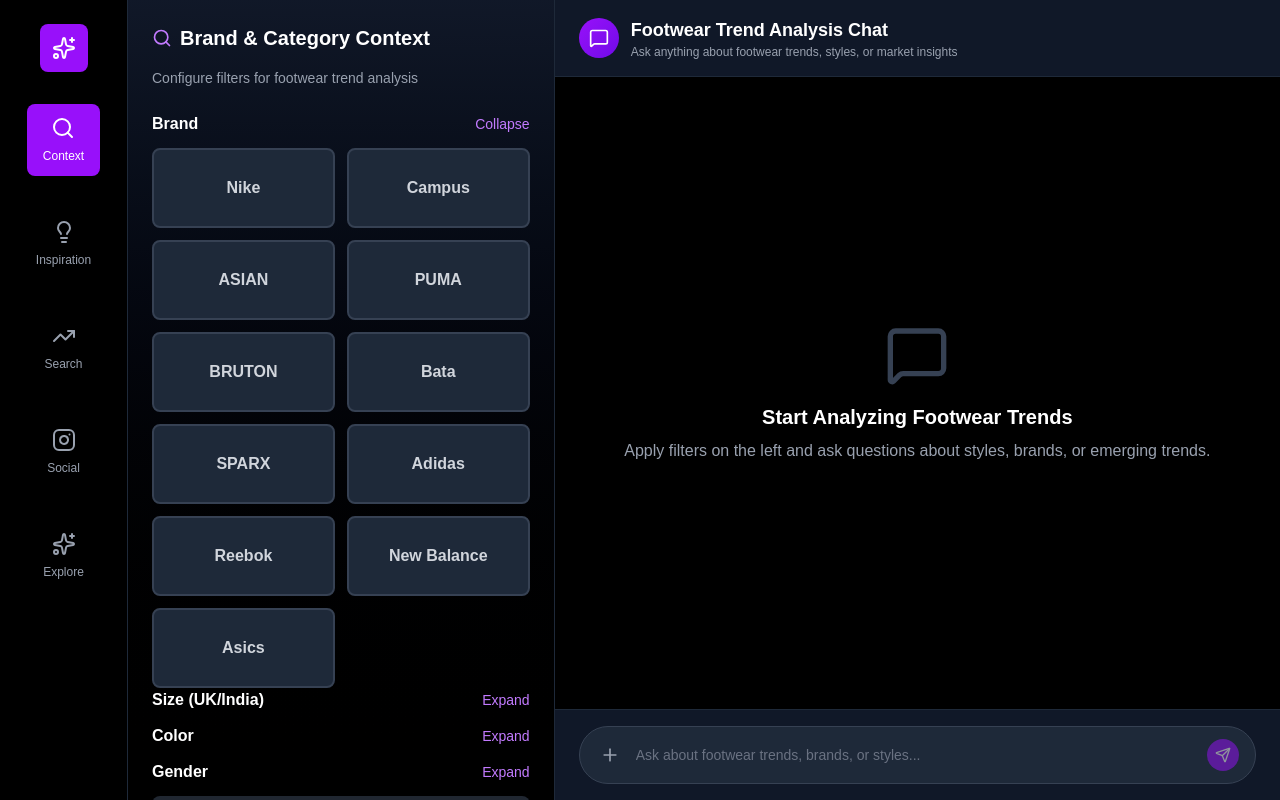
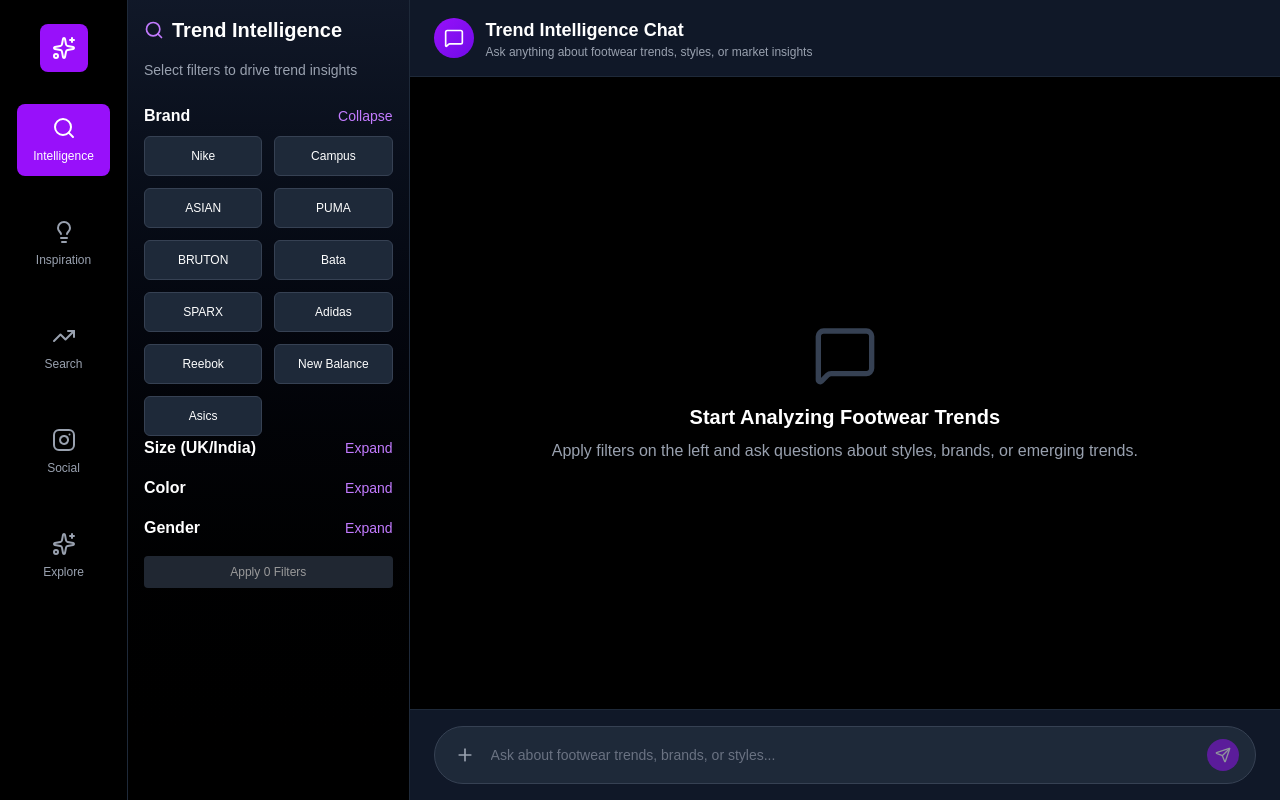
Before and after one commit to setnext/market-trend-analyzer, a Next.js app: page / in a window 1280 px wide. Built offline with nearby package versions, Linux system fonts and the light colour scheme.

Commit message:
Update UI for trend analyzer

```diff
--- a/components/TrendAnalyzerLayout.tsx
+++ b/components/TrendAnalyzerLayout.tsx
@@ -144,19 +144,17 @@
         <nav className="flex-1 flex flex-col items-center gap-8">
           <button
             onClick={() => setActiveNav('context')}
-            className={`flex flex-col items-center gap-2 px-4 py-3 rounded-lg transition-all ${
-              activeNav === 'context'
+            className={`flex flex-col items-center gap-2 px-4 py-3 rounded-lg transition-all ${activeNav === 'context'
               ? 'bg-purple-600 text-white'
               : 'text-gray-400 hover:text-white hover:bg-gray-800'
               }`}
           >
             <Search className="w-6 h-6" />
-            <span className="text-xs font-medium">Context</span>
+            <span className="text-xs font-medium">Intelligence</span>
           </button>
           <button
             onClick={() => setActiveNav('inspiration')}
-            className={`flex flex-col items-center gap-2 px-4 py-3 rounded-lg transition-all ${
-              activeNav === 'inspiration'
+            className={`flex flex-col items-center gap-2 px-4 py-3 rounded-lg transition-all ${activeNav === 'inspiration'
               ? 'bg-purple-600 text-white'
               : 'text-gray-400 hover:text-white hover:bg-gray-800'
               }`}
@@ -166,8 +164,7 @@
           </button>
           <button
             onClick={() => setActiveNav('search')}
-            className={`flex flex-col items-center gap-2 px-4 py-3 rounded-lg transition-all ${
-              activeNav === 'search'
+            className={`flex flex-col items-center gap-2 px-4 py-3 rounded-lg transition-all ${activeNav === 'search'
               ? 'bg-purple-600 text-white'
               : 'text-gray-400 hover:text-white hover:bg-gray-800'
               }`}
@@ -177,8 +174,7 @@
           </button>
           <button
             onClick={() => setActiveNav('social')}
-            className={`flex flex-col items-center gap-2 px-4 py-3 rounded-lg transition-all ${
-              activeNav === 'social'
+            className={`flex flex-col items-center gap-2 px-4 py-3 rounded-lg transition-all ${activeNav === 'social'
               ? 'bg-purple-600 text-white'
               : 'text-gray-400 hover:text-white hover:bg-gray-800'
               }`}
@@ -188,8 +184,7 @@
           </button>
           <button
             onClick={() => setActiveNav('explore')}
-            className={`flex flex-col items-center gap-2 px-4 py-3 rounded-lg transition-all ${
-              activeNav === 'explore'
+            className={`flex flex-col items-center gap-2 px-4 py-3 rounded-lg transition-all ${activeNav === 'explore'
               ? 'bg-purple-600 text-white'
               : 'text-gray-400 hover:text-white hover:bg-gray-800'
               }`}
@@ -201,19 +196,19 @@
       </div>
 
       {/* Middle Panel - Dynamic Content (Filters & Tools) */}
-      <div className="w-1/3 bg-gradient-to-b from-gray-900 to-black border-r border-gray-800 overflow-y-auto">
+      <div className="w-[22%] bg-gradient-to-b from-gray-900 to-black border-r border-gray-800 overflow-y-auto">
         {activeNav === 'context' && (
-          <div className="p-6 space-y-8">
+          <div className="p-4 space-y-5">
             <div>
               <div className="flex items-center gap-2 mb-4">
                 <Search className="w-5 h-5 text-purple-400" />
-                <h2 className="text-xl font-bold">Brand & Category Context</h2>
+                <h2 className="text-xl font-bold">Trend Intelligence</h2>
               </div>
-              <p className="text-sm text-gray-400 mb-6">Configure filters for footwear trend analysis</p>
+              <p className="text-sm text-gray-400 mb-6"> Select filters to drive trend insights</p>
 
               {/* Brand */}
               <div>
-                <div className="flex items-center justify-between mb-3">
+                <div className="flex items-center justify-between mb-2">
                   <span className="font-semibold">Brand</span>
                   <button onClick={() => toggleSection('brand')} className="text-sm text-purple-400">
                     {expandedSections.brand ? 'Collapse' : 'Expand'}
@@ -225,13 +220,12 @@
                       <button
                         key={brand}
                         onClick={() => toggleFilterOption('brand', brand)}
-                        className={`h-20 rounded-lg border-2 transition-all flex items-center justify-center ${
-                          selectedFilters.brand.includes(brand)
-                            ? 'bg-purple-600 border-purple-500 shadow-lg shadow-purple-500/30'
+                        className={`h-10 rounded-md border transition-all flex items-center justify-center ${selectedFilters.brand.includes(brand)
+                          ? 'bg-purple-600 border-purple-500'
                           : 'bg-gray-800 border-gray-700 hover:border-gray-600'
                           }`}
                       >
-                        <span className={`font-bold ${selectedFilters.brand.includes(brand) ? 'text-white' : 'text-gray-300'}`}>
+                        <span className="text-xs font-medium">
                           {brand}
                         </span>
                       </button>
@@ -241,21 +235,20 @@
               </div>
 
               {/* Size */}
-              <div>
-                <div className="flex items-center justify-between mb-3">
+                <div className="mb-4">
+                  <div className="flex items-center justify-between mb-2">
                     <span className="font-semibold">Size (UK/India)</span>
                     <button onClick={() => toggleSection('size')} className="text-sm text-purple-400">
                       {expandedSections.size ? 'Collapse' : 'Expand'}
                     </button>
                   </div>
                   {expandedSections.size && (
-                  <div className="grid grid-cols-5 gap-2">
+                    <div className="grid grid-cols-5 gap-2 mt-2">
                       {filterOptions.size.map(size => (
                         <button
                           key={size}
                           onClick={() => toggleFilterOption('size', size)}
-                        className={`h-12 rounded-lg border-2 transition-all ${
-                          selectedFilters.size.includes(size)
+                          className={`h-9 rounded-lg border-2 transition-all ${selectedFilters.size.includes(size)
                             ? 'bg-purple-600 border-purple-500'
                             : 'bg-gray-800 border-gray-700 hover:border-gray-600'
                             }`}
@@ -268,26 +261,25 @@
                 </div>
 
                 {/* Color */}
-              <div>
-                <div className="flex items-center justify-between mb-3">
+                <div className="mb-4">
+                  <div className="flex items-center justify-between mb-2">
                     <span className="font-semibold">Color</span>
                     <button onClick={() => toggleSection('color')} className="text-sm text-purple-400">
                       {expandedSections.color ? 'Collapse' : 'Expand'}
                     </button>
                   </div>
                   {expandedSections.color && (
-                  <div className="grid grid-cols-3 gap-3">
+                    <div className="grid grid-cols-3 gap-2 mt-2">
                       {filterOptions.color.map(color => (
                         <button
                           key={color}
                           onClick={() => toggleFilterOption('color', color)}
-                        className={`h-16 rounded-lg border-2 transition-all flex items-center justify-center ${
-                          selectedFilters.color.includes(color)
+                          className={`h-10 rounded-lg border-2 transition-all flex items-center justify-center ${selectedFilters.color.includes(color)
                             ? 'bg-purple-600 border-purple-500'
                             : 'bg-gray-800 border-gray-700 hover:border-gray-600'
                             }`}
                         >
-                        <span className="text-sm font-medium">{color}</span>
+                          <span className="text-xs font-medium">{color}</span>
                         </button>
                       ))}
                     </div>
@@ -295,26 +287,28 @@
                 </div>
 
                 {/* Gender */}
-              <div>
-                <div className="flex items-center justify-between mb-3">
+                <div className="mb-4">
+                  <div className="flex items-center justify-between mb-2">
                     <span className="font-semibold">Gender</span>
+
                     <button onClick={() => toggleSection('gender')} className="text-sm text-purple-400">
                       {expandedSections.gender ? 'Collapse' : 'Expand'}
                     </button>
                   </div>
                   {expandedSections.gender && (
-                  <div className="grid grid-cols-2 gap-3">
+                    <div className="grid grid-cols-2 gap-2 mt-2">
                       {filterOptions.gender.map(gender => (
                         <button
                           key={gender}
                           onClick={() => toggleFilterOption('gender', gender)}
-                        className={`h-16 rounded-lg border-2 transition-all flex items-center justify-center ${
-                          selectedFilters.gender.includes(gender)
+                          className={`h-10 rounded-md border transition-all flex items-center justify-center ${selectedFilters.gender.includes(gender)
                             ? 'bg-purple-600 border-purple-500'
                             : 'bg-gray-800 border-gray-700 hover:border-gray-600'
                             }`}
                         >
-                        <span className="font-semibold">{gender}</span>
+                          <span className="text-xs font-medium">
+                            {gender}
+                          </span>
                         </button>
                       ))}
                     </div>
@@ -322,8 +316,7 @@
                 </div>
 
                 <button
-                className={`w-full py-4 rounded-lg font-bold transition ${
-                  totalActiveFilters > 0
+                  className={`w-full py-2 text-xs font-medium rounded ${totalActiveFilters > 0
                     ? 'bg-purple-600 hover:bg-purple-700'
                     : 'bg-gray-700 cursor-not-allowed opacity-60'
                     }`}
@@ -336,7 +329,7 @@
         )}
 
             {activeNav === 'inspiration' && (
-          <div className="p-6">
+              <div className="p-4 space-y-4">
                 <h2 className="text-xl font-bold mb-4">Get Inspired</h2>
                 <div className="border-2 border-dashed border-gray-700 rounded-lg p-12 text-center hover:border-gray-600 transition cursor-pointer">
                   <Upload className="w-12 h-12 text-gray-500 mx-auto mb-4" />
@@ -360,7 +353,7 @@
                   <button className="bg-gray-700 hover:bg-gray-600 px-6 rounded-lg">Add</button>
                 </div>
                 <div className="flex items-center justify-between mb-4">
-              <span className="text-sm font-semibold text-gray-400">TRENDING SEARCHES</span>
+                  <span className="text-sm font-medium text-gray-400">TRENDING SEARCHES</span>
                   <RefreshCw className="w-4 h-4 text-gray-400 cursor-pointer" />
                 </div>
                 <div className="flex flex-wrap gap-2">
@@ -407,7 +400,19 @@
                   placeholder="e.g., 'Show me sustainable sneaker trends in India' or 'Formal footwear alternatives to classic loafers'"
                   className="w-full h-40 bg-gray-800 border border-gray-700 rounded-lg px-4 py-3 resize-none placeholder-gray-500"
                 />
-            <button className="w-full mt-4 bg-purple-600 hover:bg-purple-700 py-4 rounded-lg font-bold flex items-center justify-center gap-2">
+                <div className="mt-4">
+                  <button
+                    className={`w-full py-2 text-xs font-medium rounded ${totalActiveFilters > 0
+                      ? 'bg-purple-600 hover:bg-purple-700'
+                      : 'bg-gray-700 cursor-not-allowed opacity-60'
+                      }`}
+                    disabled={totalActiveFilters === 0}
+                  >
+                    Apply {totalActiveFilters} Filter{totalActiveFilters !== 1 ? 's' : ''}
+                  </button>
+                </div>
+
+                <button className="mt-4 w-full py-2 px-4 bg-purple-600 hover:bg-purple-700 rounded-lg flex items-center justify-center gap-2">
                   <Sparkles className="w-5 h-5" />
                   Explore Trends
                 </button>
@@ -424,7 +429,7 @@
                   <MessageSquare className="w-5 h-5 text-white" />
                 </div>
                 <div>
-                <h2 className="font-bold text-lg">Footwear Trend Analysis Chat</h2>
+                  <h2 className="font-bold text-lg">Trend Intelligence Chat</h2>
                   <p className="text-xs text-gray-400">Ask anything about footwear trends, styles, or market insights</p>
                 </div>
               </div>
@@ -449,8 +454,7 @@
               <div className="space-y-4">
                 {messages.map((message) => (
                   <div key={message.id} className={`flex ${message.sender === 'user' ? 'justify-end' : 'justify-start'}`}>
-                  <div className={`max-w-2xl px-5 py-3 rounded-2xl ${
-                    message.sender === 'user'
+                    <div className={`max-w-2xl px-5 py-3 rounded-2xl ${message.sender === 'user'
                       ? 'bg-purple-600 text-white'
                       : 'bg-gray-800 text-white border border-gray-700'
                       }`}>
@@ -488,6 +492,6 @@
             </div>
           </div>
         </div>
-    </div>
+      </div >
       );
 }
```
Lines whose indentation alone changed are shown as unchanged.
